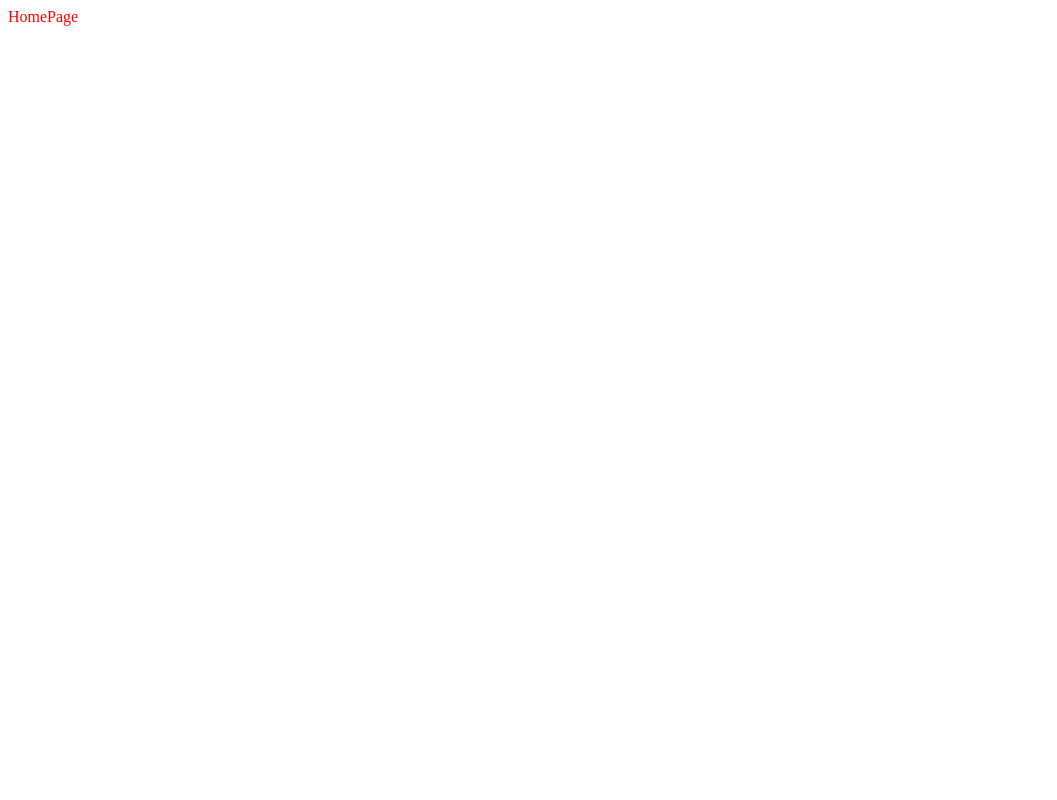
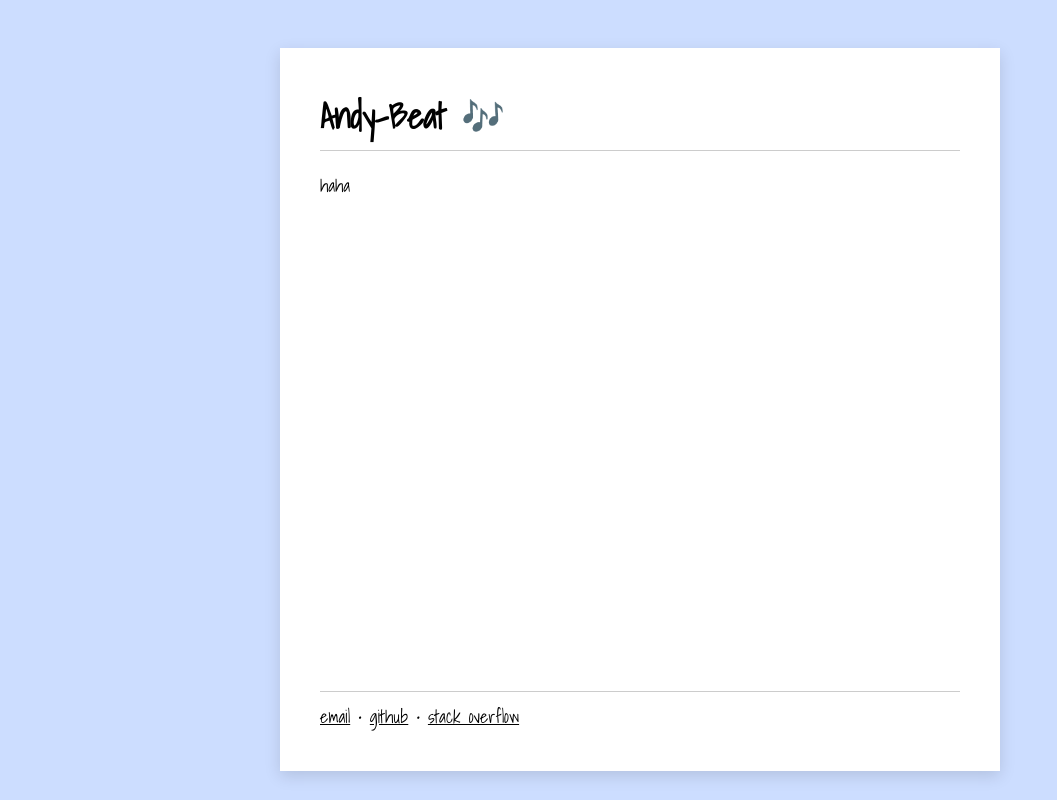
Before and after one commit to andy00614/react-blog, a Next.js app: page / in a window 1280 px wide. Shown: the whole page, without its empty margins (0-1057 px from the left). Built offline with nearby package versions, Linux system fonts and the light colour scheme.

Commit message:
feat: complete Layout

```diff
--- /dev/null
+++ b/components/Layout/index.module.scss
@@ -0,0 +1,49 @@
+.container {
+	display: flex;
+	justify-content: center;
+	font-family: Shadows Into Light,'Microsoft YaHei';
+	font-size: 18px;
+	h1 {
+		margin: 0;
+	}
+	.header {
+		border-bottom: 1px solid #ccc;
+		padding-bottom: 6px;
+		cursor: pointer;
+		margin-bottom: 20px;
+		.name {
+			font-size: 35px;
+		}
+	}
+	.inner {
+		background: #fff;
+		box-shadow: 0px 5px 15px rgba(0, 0, 0, 0.125);
+		margin: 0 auto;
+		padding: 40px;
+		width: 640px;
+		min-height: 500px;
+		.desc {
+			font-size: 24px;
+			line-height: 1.3;
+			font-family: "Shadows Into Light"
+		}
+	}
+	.content {
+		min-height: 500px;
+	}
+	footer {
+		border-top: 1px solid #ccc;
+    box-sizing: border-box;
+		padding: 10px 0 0;
+		margin-top: 20px;
+		a {
+			color: #000;
+		}
+  }
+  // :global {
+  //   body {
+  //     background: #cdf;
+  //     padding-top: 40px;
+  //   }
+  // }
+}
--- /dev/null
+++ b/components/Layout/index.tsx
@@ -0,0 +1,34 @@
+import React from "react";
+import s from "./index.module.scss";
+import { useRouter } from "next/router";
+
+interface Iprops {}
+const Layout: React.FC<Iprops> = (props) => {
+  const router = useRouter();
+
+  const comeHome = () => {
+    router.push("/");
+  };
+  return (
+    <div className={s.container}>
+      <main className={s.inner}>
+        <header className={s.header}>
+          <h1 className={s.name} onClick={comeHome}>
+            Andy-Beat 🎶
+          </h1>
+        </header>
+        <div className={s.content}>{props.children}</div>
+        <footer>
+          <a href="mailto:andy00614@163.com">email</a>
+          <span> • </span>
+          <a href="https://github.com/andy00614">github</a>
+          <span> • </span>
+          <a href="https://stackoverflow.com/users/10517346/andy">
+            stack overflow{" "}
+          </a>
+        </footer>
+      </main>
+    </div>
+  );
+};
+export default Layout;
--- /dev/null
+++ b/pages/_document.tsx
@@ -0,0 +1,28 @@
+import Document, { Html, Head, Main, NextScript } from "next/document";
+import { CSSProperties } from "react";
+
+class MyDocument extends Document {
+  render() {
+    const bodyStyle: CSSProperties = {
+      background: "#cdf",
+      paddingTop: "40px",
+    };
+    return (
+      <Html>
+        <Head>
+          <title>Andy Beat</title>
+          <link
+            href="https://fonts.googleapis.com/css?family=Shadows Into Light"
+            rel="stylesheet"
+          />
+        </Head>
+        <body style={bodyStyle}>
+          <Main />
+          <NextScript />
+        </body>
+      </Html>
+    );
+  }
+}
+
+export default MyDocument;
--- a/pages/index.tsx
+++ b/pages/index.tsx
@@ -1,5 +1,7 @@
 import s from "./index.module.scss";
+import Layout from "../components/Layout";
+
 const HomePage: React.FC<{}> = (props) => {
-  return <div className={s.container}>HomePage</div>;
+  return <Layout>haha</Layout>;
 };
 export default HomePage;
```
